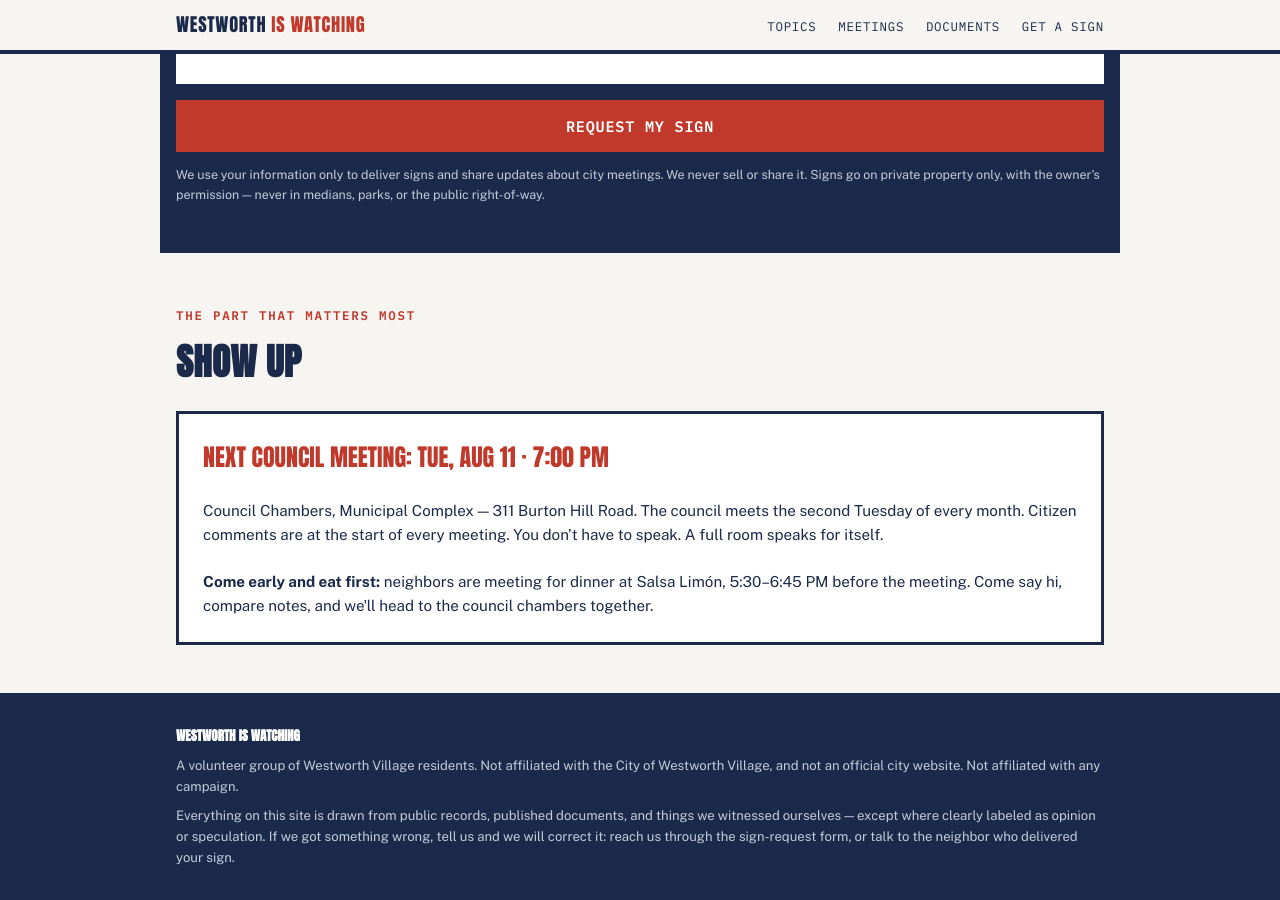
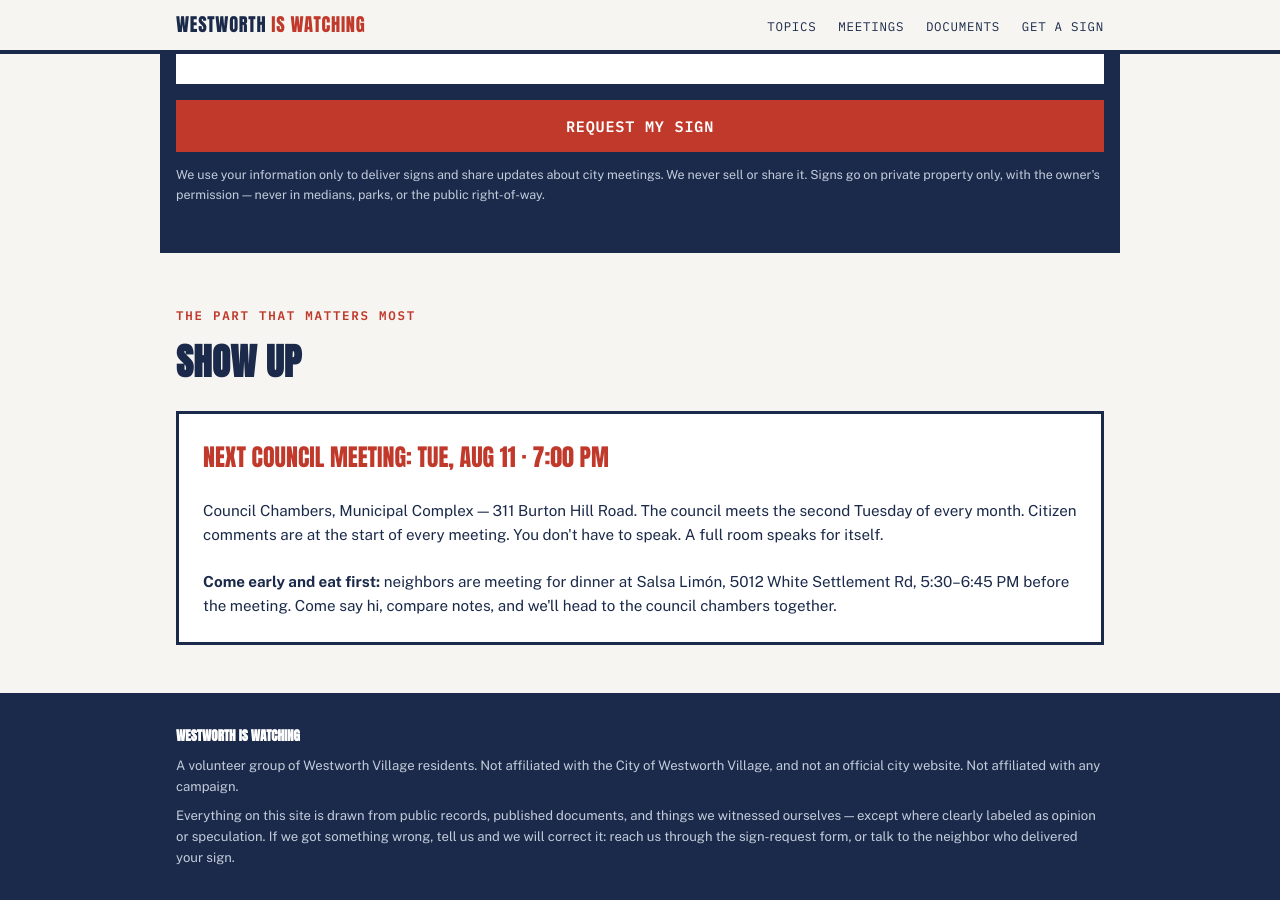
Before and after one commit to cvaughan28/westworth-is-watching, a Jekyll site: the page built from index.html, in a window 1280 px wide and 900 px high, scrolled down 4540 px. Built offline with Jekyll 4.4.1, drawn with Linux system fonts in a browser that asks for light colours.

Commit message:
Add Salsa Limon address for the Aug 11 dinner meetup

```diff
--- a/index.html
+++ b/index.html
@@ -227,6 +227,6 @@
   <div class="meeting-box">
     <div class="when">Next council meeting: Tue, Aug 11 · 7:00 PM</div>
     <p>Council Chambers, Municipal Complex — 311 Burton Hill Road. The council meets the second Tuesday of every month. Citizen comments are at the start of every meeting. You don't have to speak. A full room speaks for itself.</p>
-    <p><strong>Come early and eat first:</strong> neighbors are meeting for dinner at Salsa Limón, 5:30–6:45 PM before the meeting. Come say hi, compare notes, and we'll head to the council chambers together.</p>
+    <p><strong>Come early and eat first:</strong> neighbors are meeting for dinner at Salsa Limón, 5012 White Settlement Rd, 5:30–6:45 PM before the meeting. Come say hi, compare notes, and we'll head to the council chambers together.</p>
   </div>
 </section>
```
